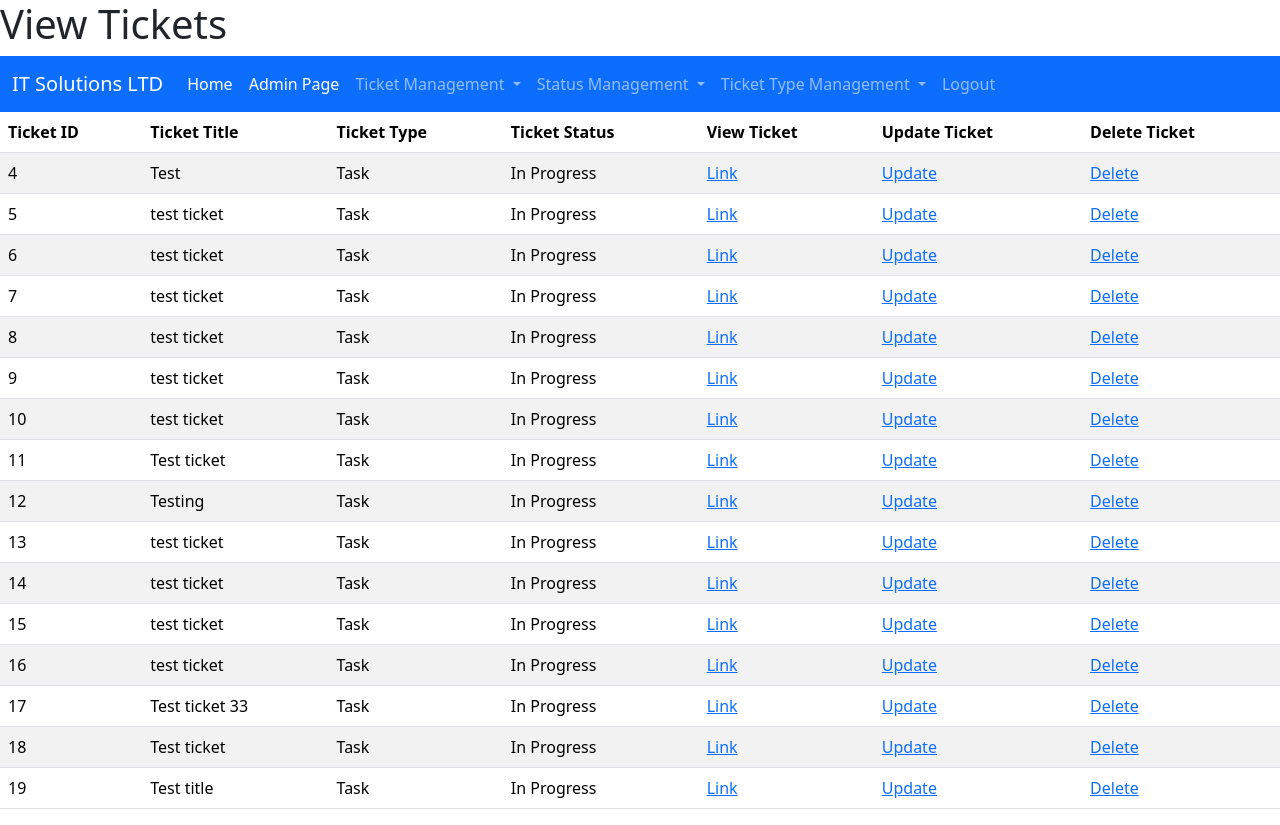
After one commit to Stylie777/SoftwareEngineeringL5, a Django app: page /view_tickets/ in a window 1280 px wide. The commit adds this page. Run offline with Django 4.2, Linux system fonts and the light colour scheme; a user stored in the database is signed in; data comes from the database, SQL or seed files in the repository.

Commit message:
tickets: Able to view all and individual tickets
This adds the views to view the information on the tickets
and view all the tickets. There is also an addition to the
models to ensure that there is better displaying of the ticket
type and ticket status options.

Signed-off-by: Jack Styles <jackstyles320@gmail.com>

```diff
--- a/assignment/assignment/assignment/urls.py
+++ b/assignment/assignment/assignment/urls.py
@@ -30,6 +30,8 @@ urlpatterns = [
     path("create_ticket/", views.CreateTicketPage, name="Create Ticket"),
     path("create_status/", views.CreateStatusPage, name="Create Status"),
     path("create_ticket_type/", views.CreateTicketTypePage, name="Create Ticket Type"),
+    path("view_tickets/", views.ViewTickets, name="View Tickets"),
+    path("view_ticket/<int:id>", views.ViewTicket, name="View Ticket"),
 ]
 
 urlpatterns +=staticfiles_urlpatterns()
--- a/assignment/assignment/myapp/models.py
+++ b/assignment/assignment/myapp/models.py
@@ -5,9 +5,15 @@ class Status(models.Model):
     status_name = models.CharField(max_length = 20, primary_key=True, null=False)
     status_description = models.CharField(max_length=100, blank=True, null=True)
 
+    def __str__(self):
+        return self.status_name
+
 class TicketType(models.Model):
     type_name = models.CharField(max_length=20, null=False, primary_key=True)
     type_description = models.CharField(max_length=100, blank=True, null=True)
+
+    def __str__(self):
+        return self.type_name
 
 class Ticket(models.Model):
     ticket_id = models.AutoField(primary_key=True, null=False)
--- a/assignment/assignment/myapp/templates/myapp/base.html
+++ b/assignment/assignment/myapp/templates/myapp/base.html
@@ -38,6 +38,9 @@
                                     <ul class="dropdown-menu">
                                         <li>
                                             <a class="dropdown-item" href="/create_ticket">Create Ticket</a>
+                                        </li>
+                                        <li>
+                                            <a class="dropdown-item" href="/view_tickets">View Tickets</a>
                                         </li>
                                     </ul>
                                 </li>
--- /dev/null
+++ b/assignment/assignment/myapp/templates/myapp/display_tickets.html
@@ -0,0 +1,36 @@
+{% extends "myapp/base.html" %}
+{% block title %}
+<h1>View Tickets</h1>
+{% endblock %}
+{% block content %}
+    <table class="table table-striped">
+        <thead>
+            <tr>
+                <th>Ticket ID</th>
+                <th>Ticket Title</th>
+                <th>Ticket Type</th>
+                <th>Ticket Status</th>
+                <th>View Ticket</th>
+                <th>Update Ticket</th>
+                {% if user.is_superuser %}
+                <th> Delete Ticket</th>
+                {% endif %}
+            </tr>
+        </thead>
+        <tbody>
+            {% for ticket in tickets %}
+                <tr scope="row">
+                    <td> {{ticket.ticket_id}} </td>
+                    <td> {{ticket.ticket_title}} </td>
+                    <td> {{ticket.type}} </td>
+                    <td> {{ticket.status}} </td>
+                    <td> <a href="/view_ticket/{{ticket.ticket_id}}"> Link </a> </td>
+                    <td> <a href="/update_ticket/{{ticket.ticket_id}}"> Update </a> </td>
+                    {% if user.is_superuser %}
+                    <td> <a href="/delete_ticket/{{ticket.ticket_id}}"> Delete </a> </td>
+                    {% endif %}
+                </tr>
+            {% endfor %}
+        </tbody>
+    </table>
+{% endblock %}
--- a/assignment/assignment/myapp/views.py
+++ b/assignment/assignment/myapp/views.py
@@ -5,6 +5,7 @@ from django.contrib import messages
 from django.contrib.auth.forms import AuthenticationForm
 from django.contrib.auth.decorators import login_required
 import re, datetime
+from .models import Ticket
 
 def HomePage(request):
     return render(request, "myapp/home.html")
@@ -78,3 +79,13 @@ def CreateTicketTypePage(request):
         return redirect("Home")
 
     return render(request, "myapp/add_ticket_type.html", context={"form":form})
+
+@login_required(login_url="/login")
+def ViewTickets(request):
+    tickets = Ticket.objects.all()
+    return render(request, "myapp/display_tickets.html", {"tickets": tickets})
+
+@login_required(login_url="/login")
+def ViewTicket(request, id: int):
+    ticket = Ticket.objects.get(ticket_id=id)
+    return render(request, "myapp/display_ticket.html", {"ticket":ticket})
```
Also changed, not shown: assignment/assignment/myapp/templates/myapp/display_ticket.html (added, +28 -0 lines).
